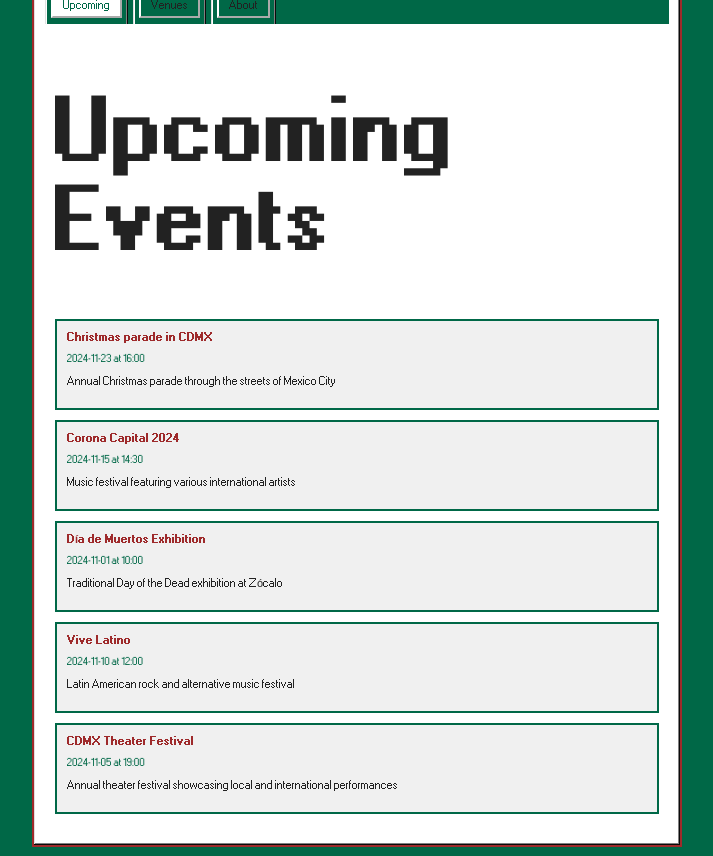
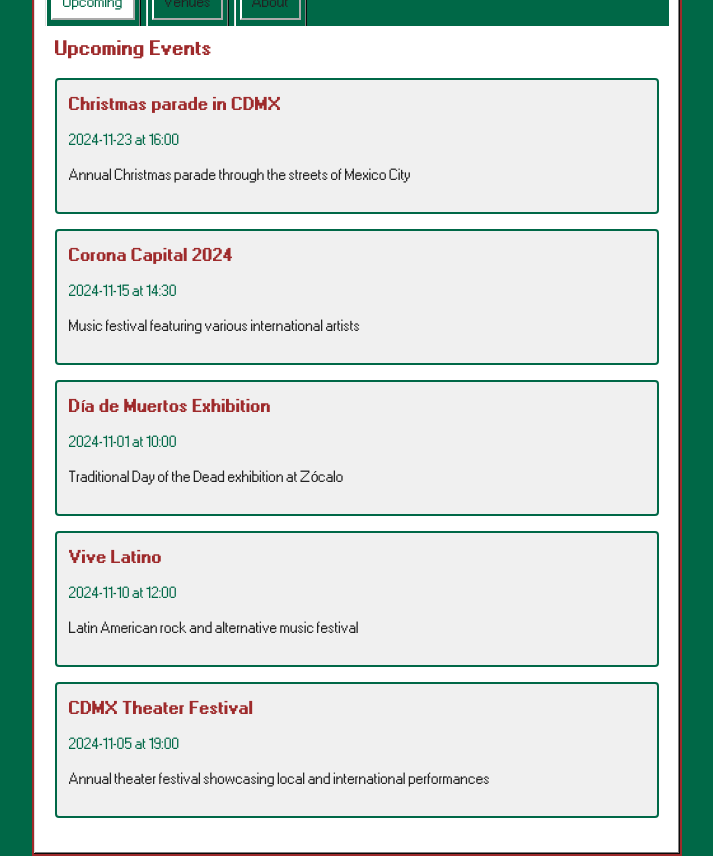
Before and after one commit to 0anush0/mx_hoy, a plain HTML site: page index.html in a window 1280 px wide. Shown: the whole page, without its empty margins (283-996 px from the left). Drawn offline with nearby package versions, Linux system fonts and the light colour scheme.

Commit message:
style update

```diff
--- a/styles.css
+++ b/styles.css
@@ -1,4 +1,5 @@
 @import url('https://unpkg.com/98.css');
+@import url('https://fonts.googleapis.com/css2?family=Open+Sans:wght@400;600&display=swap');
 
 body {
     background-color: #006847; /* Mexican flag green */
@@ -7,7 +8,7 @@
     align-items: center;
     height: 100vh;
     margin: 0;
-    font-family: 'MS Sans Serif', sans-serif;
+    font-family: 'Open Sans', 'MS Sans Serif', sans-serif;
 }
 
 .window {
@@ -19,6 +20,13 @@
 .title-bar {
     background-color: #9E2A2B; /* Dark red title bar */
     color: #ffffff;
+    font-size: 14px;
+    padding: 3px 2px 3px 3px;
+}
+
+.window-body {
+    font-size: 14px;
+    line-height: 1.5;
 }
 
 .tab-content {
@@ -29,6 +37,14 @@
 
 .tab-content.active {
     display: block;
+}
+
+.tab-content h1 {
+    font-size: 18px;
+    color: #9E2A2B;
+    margin-top: 0;
+    margin-bottom: 15px;
+    font-weight: 600;
 }
 
 menu[role="tablist"] {
@@ -50,6 +66,7 @@
     background-color: #006847; /* Mexican flag green */
     padding: 5px 10px;
     border: 2px outset #ffffff;
+    font-size: 14px;
 }
 
 menu[role="tablist"] a:focus {
@@ -64,19 +81,23 @@
 .event {
     background-color: #f0f0f0; /* Light gray for contrast */
     border: 2px solid #006847; /* Green border */
-    padding: 10px;
-    margin-bottom: 10px;
+    padding: 12px;
+    margin-bottom: 15px;
+    border-radius: 4px;
 }
 
 .event h2 {
     margin-top: 0;
-    font-size: 1em;
+    margin-bottom: 8px;
+    font-size: 16px;
     color: #9E2A2B; /* Dark red for headers */
+    font-weight: 600;
 }
 
 .event-info {
-    font-size: 0.9em;
+    font-size: 14px;
     color: #006847; /* Green for info text */
+    margin-bottom: 8px;
 }
 
 /* Scrollbar styling */
```
